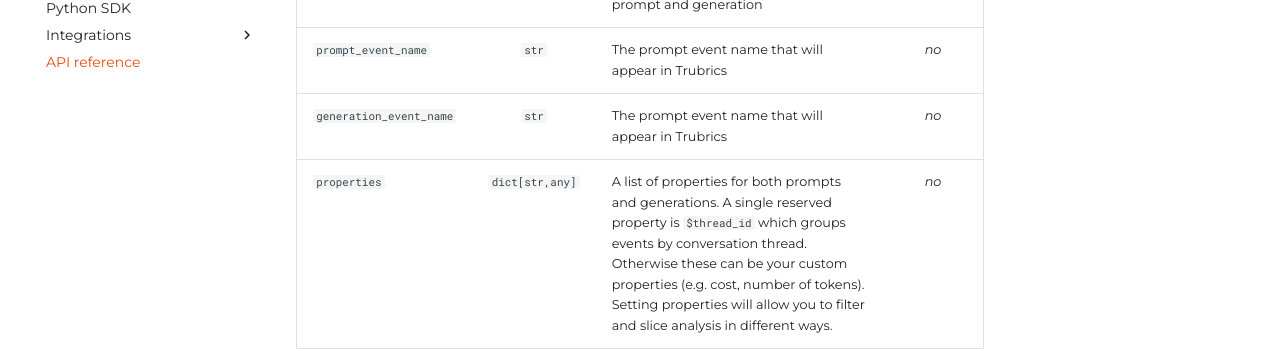
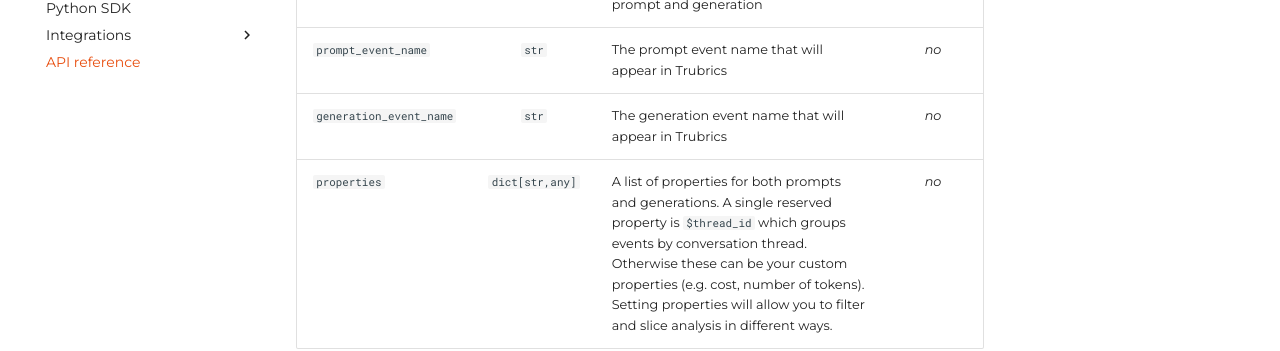
Before and after one commit to trubrics/trubrics-docs, an MkDocs documentation site: the page built from docs/api_reference/index.md, in a window 1280 px wide and 900 px high, scrolled down 2013 px. Shown: the part 181-532 px from the top of the window. Built offline with MkDocs 1.6.1 and Material for MkDocs 9.7.7, drawn with Linux system fonts in a browser that asks for light colours.

Commit message:
Update index.md

```diff
--- a/docs/api_reference/index.md
+++ b/docs/api_reference/index.md
@@ -79,7 +79,7 @@ The request body should contain a list of events with the following parameters:
 | `timestamp` | `Date` | The timestamp of the generation (default: current) | _no_ |
 | `latency` | `float` | The time in seconds between the prompt and generation | _no_ |
 | `prompt_event_name` | `str` | The prompt event name that will appear in Trubrics | _no_ |
-| `generation_event_name` | `str` | The prompt event name that will appear in Trubrics | _no_ |
+| `generation_event_name` | `str` | The generation event name that will appear in Trubrics | _no_ |
 | `properties` | `dict[str,any]` | A list of properties for both prompts and generations. A single reserved property is `$thread_id` which groups events by conversation thread. Otherwise these can be your custom properties (e.g. cost, number of tokens). Setting properties will allow you to filter and slice analysis in different ways. | _no_ |
 
 </div>
```
